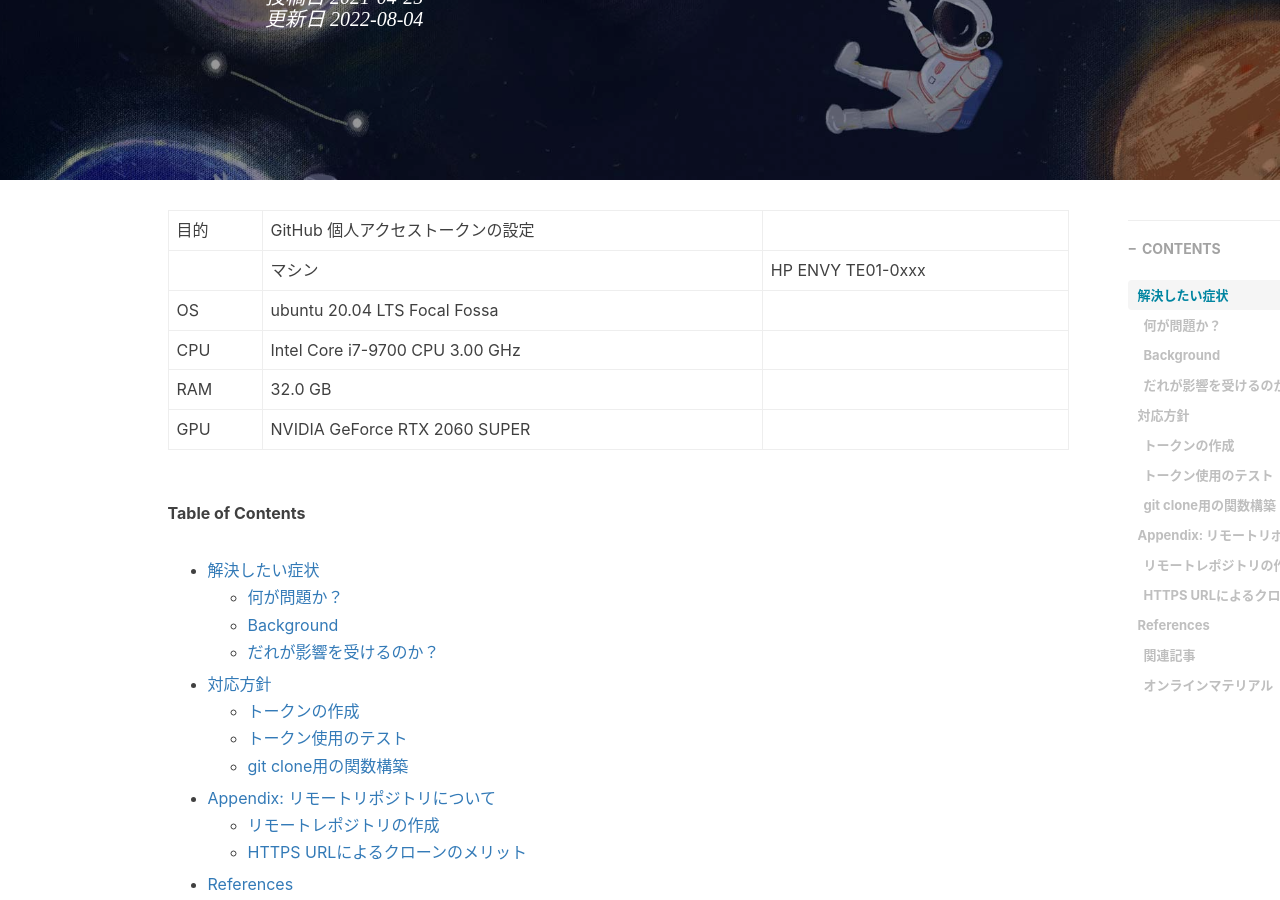
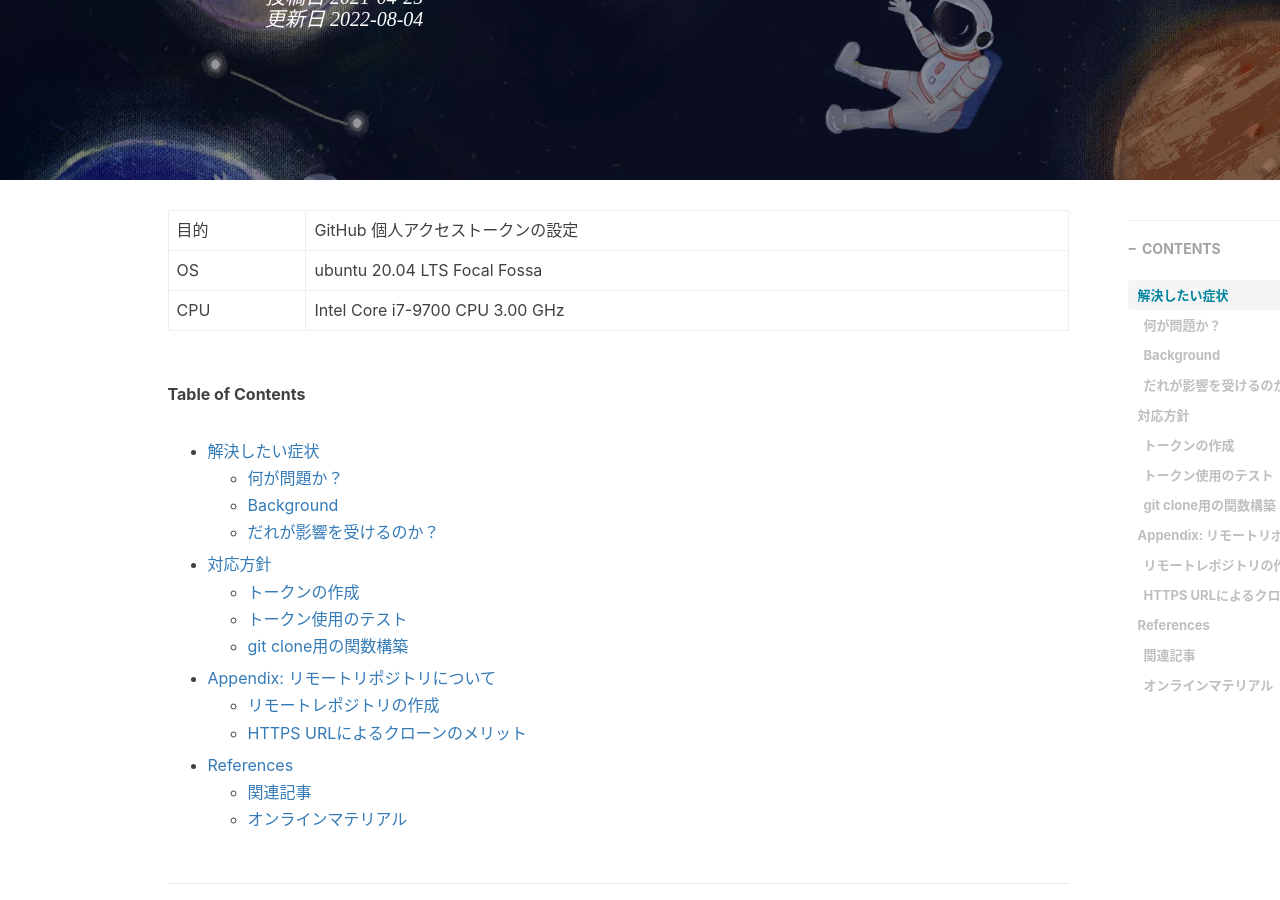
Before and after one commit to RyoNakagami/RyoNakagami.github.io, a Jekyll site: the page built from _posts/2021-04-25-github-token-authentication.md, in a window 1280 px wide and 900 px high, scrolled down 425 px. Built offline with Jekyll 4.4.1, drawn with Linux system fonts in a browser that asks for light colours; nearby versions of some CDN libraries; comment, search, counter and statistics services are not loaded.

Commit message:
FIX POST 20210425

```diff
--- a/_posts/2021-04-25-github-token-authentication.md
+++ b/_posts/2021-04-25-github-token-authentication.md
@@ -19,11 +19,8 @@ tags:
 
 ---|---
 目的|GitHub 個人アクセストークンの設定
-|マシン| 	HP ENVY TE01-0xxx|
 OS |	ubuntu 20.04 LTS Focal Fossa
 CPU| 	Intel Core i7-9700 CPU 3.00 GHz
-RAM| 	32.0 GB
-GPU| 	NVIDIA GeForce RTX 2060 SUPER
 
 **Table of Contents**
 <!-- START doctoc generated TOC please keep comment here to allow auto update -->
```
